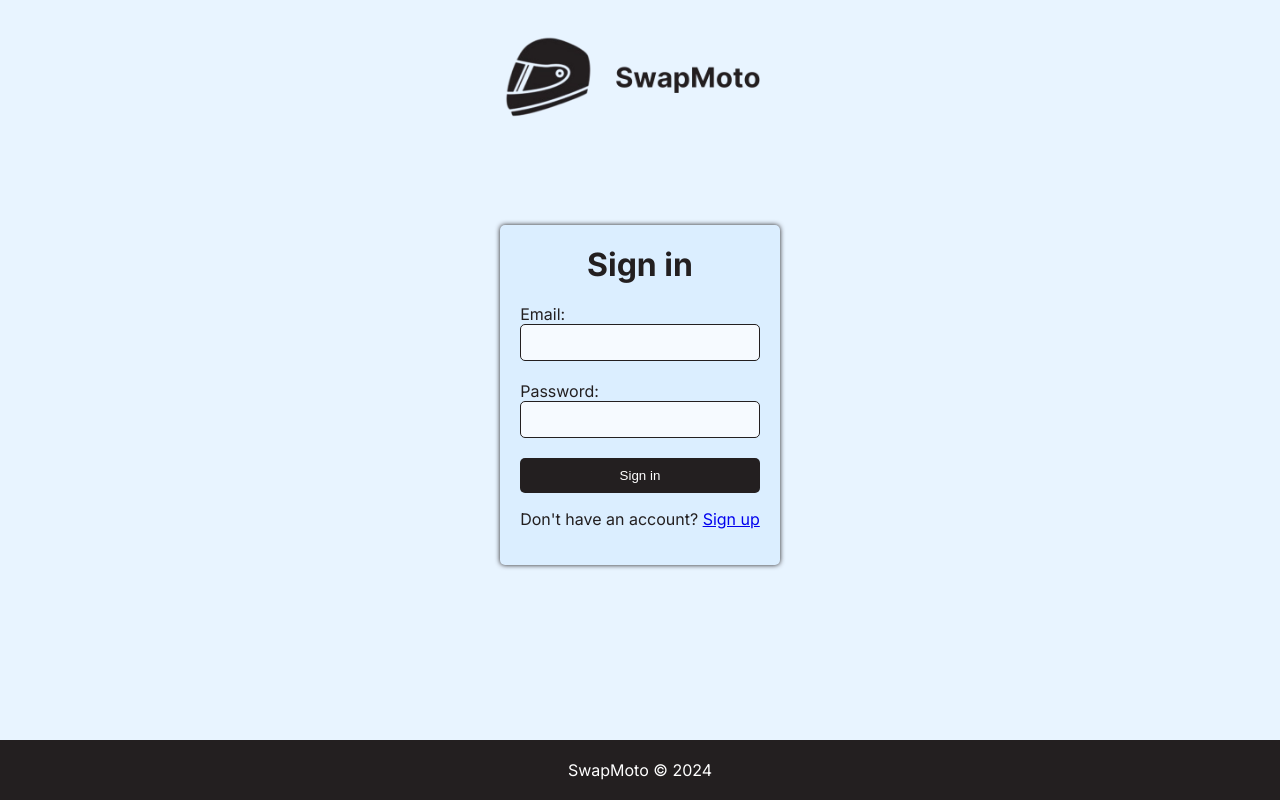
After one commit to jborq/SwapMoto, a PHP site: page /public/login.php in a window 1280 px wide. The commit adds this page. Run offline with PHP 8.4, Linux system fonts and the light colour scheme.

Commit message:
Add login page structure and styling

```diff
--- /dev/null
+++ b/public/css/login-style.css
@@ -0,0 +1,94 @@
+@import url(https://fonts.googleapis.com/css2?family=Inter:ital,opsz,wght@0,14..32,100..900;1,14..32,100..900&family=Roboto:ital,wght@0,100;0,300;0,400;0,500;0,700;0,900;1,100;1,300;1,400;1,500;1,700;1,900&display=swap);
+
+body {
+    margin: 0;
+    padding: 0;
+    height: 100vh;
+    display: flex;
+    flex: 1;
+    flex-direction: column;
+    justify-content: space-between;
+    font-family: Inter, sans-serif;
+    color: #231f20;
+    background-color: #e8f4ff;
+}
+
+* {
+    box-sizing: border-box;
+}
+
+.logo {
+    display: flex;
+    justify-content: center;
+    align-items: center;
+    padding: 20px;
+}
+
+.logo img {
+    display: flex;
+    width: 300px;
+    height: auto;
+}
+
+.login {
+    display: flex;
+    flex-direction: column;
+    justify-content: center;
+    align-items: center;
+    padding-bottom: 100px;
+}
+
+.login form {
+    display: flex;
+    flex-direction: column;
+    justify-content: center;
+    align-items: center;
+    padding: 20px;
+    background-color: #dbeeff;
+    border-radius: 5px;
+    box-shadow: 0 0 5px #231f20;
+}
+
+.login form h1 {
+    margin: 0;
+    margin-bottom: 20px;
+}
+
+.login form div {
+    width: 100%;
+}
+
+.login form input {
+    display: flex;
+    padding: 10px;
+    border-radius: 5px;
+    border: 1px solid #231f20;
+    width: 100%;
+    background-color: #ffffffbe;
+}
+
+.login form button {
+    background-color: #231f20;
+    color: white;
+    border: none;
+    border-radius: 5px;
+    cursor: pointer;
+    padding: 10px 20px;
+    width: 100%;
+
+}
+
+.login form button:hover {
+    background-color: #555253;
+}
+
+.footer {
+    width: 100%;
+    height: 60px;
+    background-color: #231f20;
+    color: white;
+    display: flex;
+    flex-shrink: 0;
+    justify-content: center;
+    align-items: center;
+}
--- /dev/null
+++ b/public/login.php
@@ -0,0 +1,36 @@
+<!DOCTYPE html>
+<html lang="en">
+<head>
+    <meta charset="UTF-8">
+    <meta name="viewport" content="width=device-width, initial-scale=1.0">
+    <title>Login</title>
+    <link rel="stylesheet" href="./css/login-style.css?v=<?php echo time(); ?>">
+</head>
+<body>
+
+    <div class="logo">
+        <img src=".\images\SwapMoto.png" alt="Logo" />
+    </div>
+
+    <div class="login">
+        <form action="login.php" method="post">
+            <h1>Sign in</h1>
+            <div>
+                <label for="email">Email:</label><br>
+                <input type="email" id="email" name="email" required><br>
+            </div>
+            <div>
+                <label for="password">Password:</label><br>
+                <input type="password" id="password" name="password" required><br>
+            </div>
+            <button type="submit">Sign in</button>
+            <p>Don't have an account? <a href="register.php">Sign up</a></p>
+        </form>
+    </div>
+
+    <div class="footer">
+        SwapMoto &copy 2024
+    </div>
+
+</body>
+</html>
--- a/style.css
+++ b/style.css
@@ -9,7 +9,6 @@ body {
     flex-direction: column;
     font-family: Inter, sans-serif;
     color: #231f20;
-    background-color: #f8f8f8;
 }
 
 * {
```
